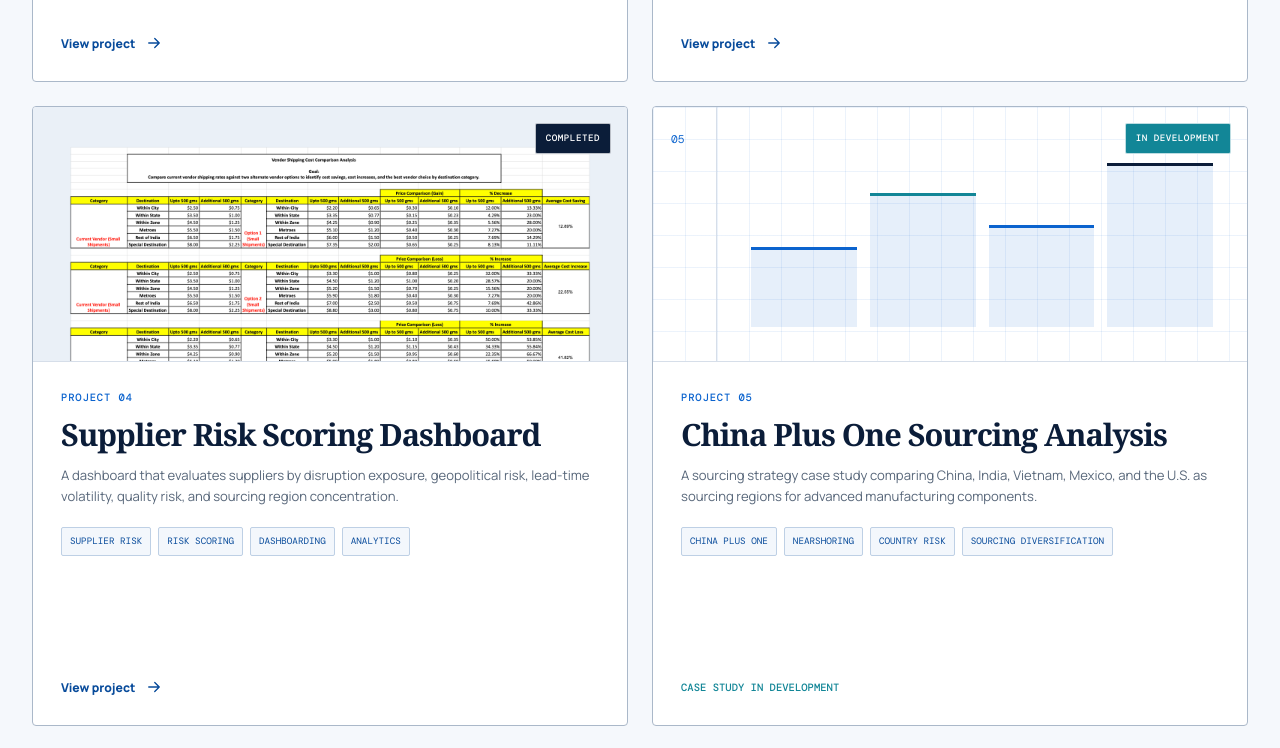
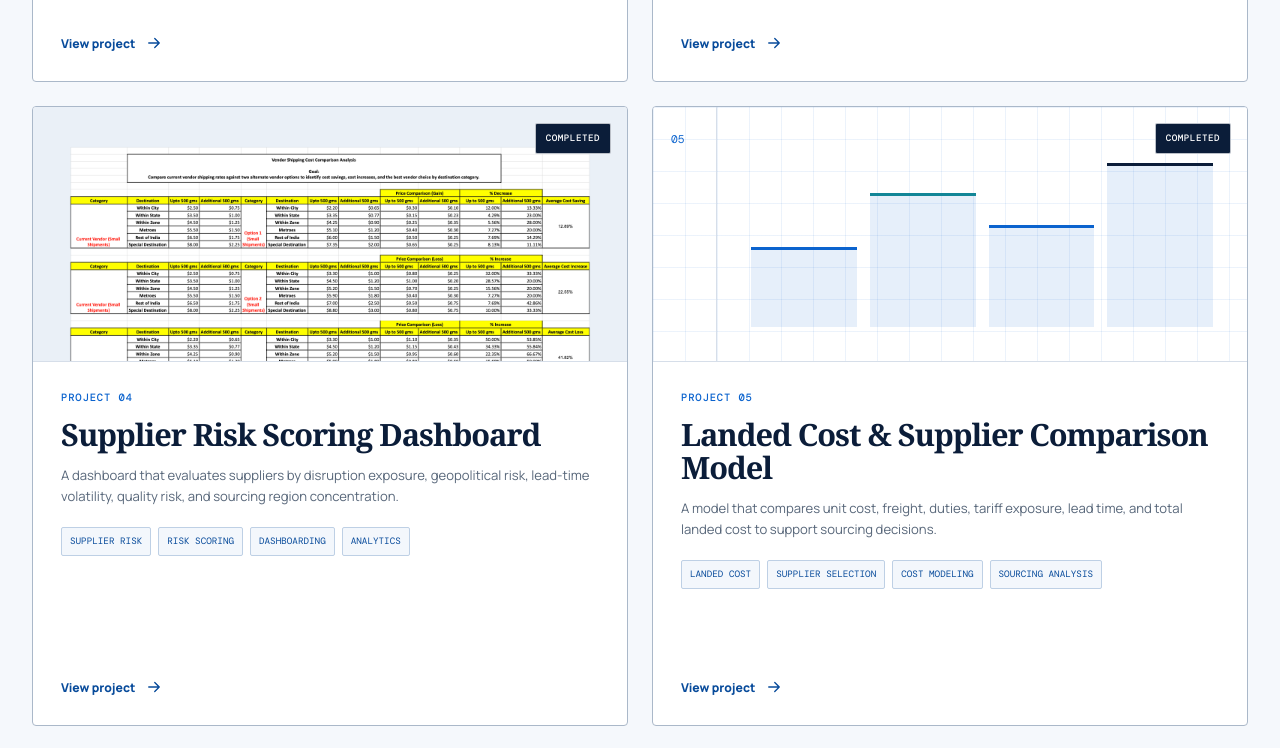
Before and after one commit to shivenparikh1/Portfolio, a React (Vite) app: page / in a window 1280 px wide. Shown: the part 3180-3928 px from the top of the page. Built offline with nearby package versions, Linux system fonts and the light colour scheme.

Commit message:
Remove in-development portfolio projects

```diff
--- a/src/HomePage.tsx
+++ b/src/HomePage.tsx
@@ -20,8 +20,6 @@ const featuredProjectTitles = [
   sourcingCopilotTitle,
   "Global Sourcing Strategy Model for AI Microchips",
   "Supplier Risk Scoring Dashboard",
-  "China Plus One Sourcing Analysis",
-  "AI-Assisted RFQ Analyzer",
   "Landed Cost & Supplier Comparison Model",
   "Warehouse / Operations Case Study"
 ];
@@ -75,7 +73,7 @@ function ProjectCard({ project, index }: { project: Project; index: number }) {
             </div>
           </div>
         )}
-        <span className={`project-status${project.status === "In development" ? " is-planned" : ""}`}>
+        <span className="project-status">
           {project.status}
         </span>
       </div>
@@ -105,9 +103,7 @@ function ProjectCard({ project, index }: { project: Project; index: number }) {
               </a>
             ))}
           </div>
-        ) : (
-          <span className="project-card__planned">Case study in development</span>
-        )}
+        ) : null}
       </div>
     </article>
   );
@@ -219,8 +215,8 @@ export function HomePage() {
               <div>
                 <h2>Featured Global Sourcing &amp; Supplier Risk Projects</h2>
                 <p>
-                  Completed models and planned decision tools, ordered around my primary sourcing
-                  focus. Operations work appears as supporting evidence.
+                  Completed models, dashboards, tools, and case studies, ordered around my primary
+                  sourcing focus. Operations work appears as supporting evidence.
                 </p>
               </div>
               <a className="text-link" href="./projects.html">
--- a/src/data.ts
+++ b/src/data.ts
@@ -10,7 +10,7 @@ export interface Project {
   tools: string[];
   insights: string[];
   links: ProjectLink[];
-  status?: "Completed" | "In development";
+  status?: "Completed";
   badges?: string[];
 }
 
@@ -249,26 +249,6 @@ export const projects: Project[] = [
     status: "Completed"
   },
   {
-    title: "China Plus One Sourcing Analysis",
-    description:
-      "A sourcing strategy case study comparing China, India, Vietnam, Mexico, and the U.S. as sourcing regions for advanced manufacturing components.",
-    skills: ["China Plus One", "Nearshoring", "Country Risk", "Sourcing Diversification"],
-    tools: ["Country Comparison", "Risk Framework", "Landed Cost Scenarios", "Recommendation Memo"],
-    insights: ["Diversification only improves resilience when the second source has qualified capacity and does not depend on the same upstream inputs."],
-    links: [],
-    status: "In development"
-  },
-  {
-    title: "AI-Assisted RFQ Analyzer",
-    description:
-      "A planned tool that uses AI to compare supplier quotes, identify missing terms, flag red risks, and support supplier selection recommendations.",
-    skills: ["AI Implementation", "RFQ Analysis", "Procurement Analytics", "Supplier Evaluation"],
-    tools: ["Structured Prompts", "Quote Comparison", "Exception Flags", "Recommendation Workflow"],
-    insights: ["AI can accelerate RFQ review, but sourcing teams still need clear criteria, validated inputs, and accountable human judgment."],
-    links: [],
-    status: "In development"
-  },
-  {
     title: "Landed Cost & Supplier Comparison Model",
     description:
       "A model that compares unit cost, freight, duties, tariff exposure, lead time, and total landed cost to support sourcing decisions.",
@@ -373,8 +353,6 @@ export const projectCategories: ProjectCategory[] = [
       sourcingCopilotTitle,
       "Global Sourcing Strategy Model for AI Microchips",
       "Supplier Risk Scoring Dashboard",
-      "China Plus One Sourcing Analysis",
-      "AI-Assisted RFQ Analyzer",
       "Landed Cost & Supplier Comparison Model"
     ]
   },
--- a/src/styles.css
+++ b/src/styles.css
@@ -662,10 +662,6 @@ svg {
   text-transform: uppercase;
 }
 
-.project-status.is-planned {
-  background: var(--teal);
-}
-
 .project-card__body {
   display: flex;
   align-items: flex-start;
@@ -743,8 +739,7 @@ svg {
 }
 
 .project-card__body .text-link,
-.project-card__links,
-.project-card__planned {
+.project-card__links {
   margin-top: auto;
 }
 
@@ -758,15 +753,6 @@ svg {
   min-height: 44px;
   padding: 0 14px;
   font-size: 0.68rem;
-}
-
-.project-card__planned,
-.project-row__planned {
-  color: var(--teal);
-  font-family: var(--mono);
-  font-size: 0.66rem;
-  font-weight: 500;
-  text-transform: uppercase;
 }
 
 .ai-section {
```
Also changed, not shown: src/ProjectsPage.tsx (+3 -5 lines), src/projects.css (+1 -6 lines).
